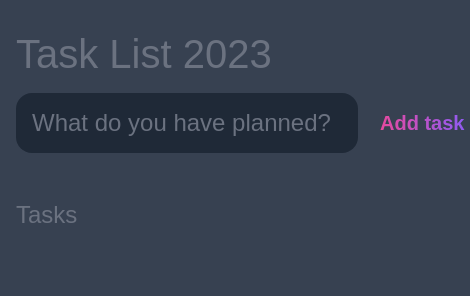
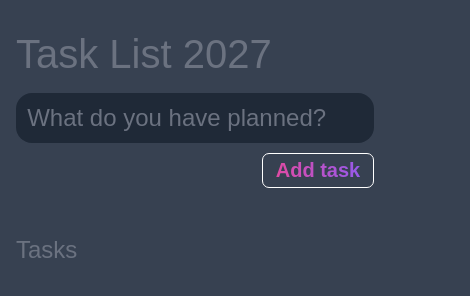
Before and after one commit to barun032/ToDoList.github.io, a plain HTML site: page index.html in a window 390 px wide. Shown: the whole page, 470 px wide, since content can reach past the window. Drawn offline with Linux system fonts and the light colour scheme.

Commit message:
responsive for mobile

```diff
--- a/index.html
+++ b/index.html
@@ -13,7 +13,7 @@
 <body>
 
     <header>
-        <h1>Task List 2023</h1>
+        <h1>Task List 2027</h1>
         <form id="new-task-form">
             <input
                 type="text"
--- a/style.css
+++ b/style.css
@@ -147,3 +147,26 @@ main{
 .focus-color{
     color: var(--pink) !important;
 }
+
+@media screen and (max-width: 768px) {
+    #new-task-input{
+        padding: 0.7rem;
+        border-radius: 1rem;
+        margin-right: 1rem;
+        font-size: 1.5rem;
+        margin-right: 0px;
+    }
+    #new-task-submit{
+        margin-top: 10px;
+        border: 1px solid white;
+        width: 7rem;
+        padding: 5px;
+        border-radius: 7px;
+        align-self: end;
+    }
+
+    #new-task-form{
+        display: flex;
+        flex-direction: column;
+    }
+}
```
